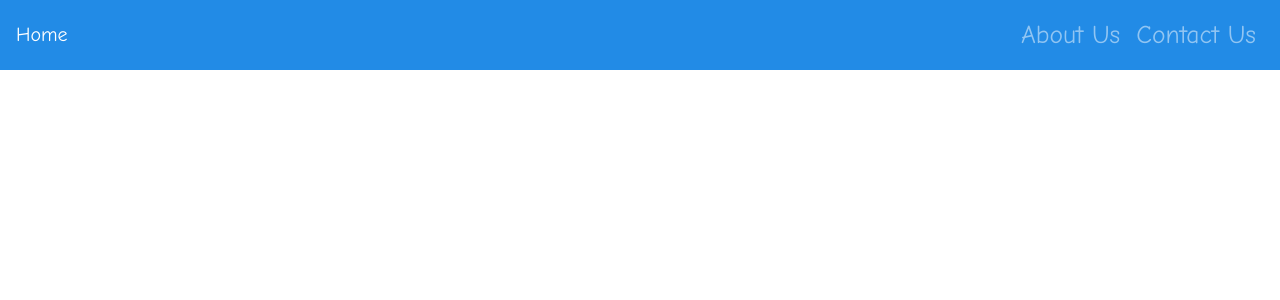
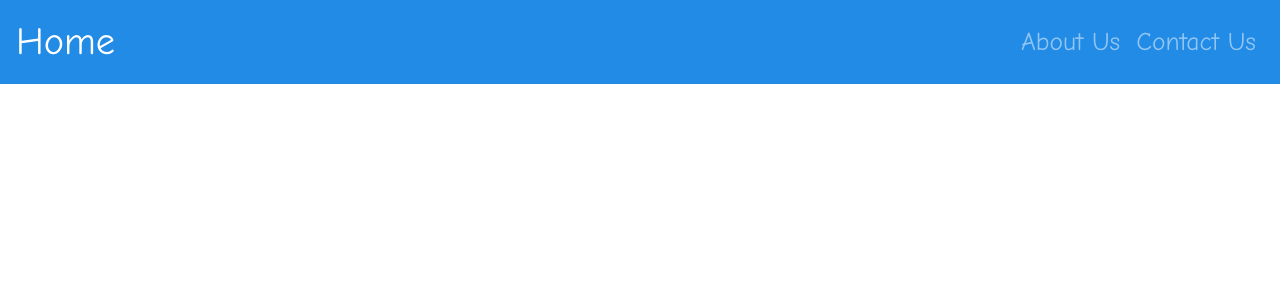
Before and after one commit to Bot-Academia/Grader, a Vue app: page / in a window 1280 px wide. Shown: the top 300 px of the page. Built offline with nearby package versions, Linux system fonts and the light colour scheme.

Commit message:
improved header

```diff
--- a/src/components/header.vue
+++ b/src/components/header.vue
@@ -2,7 +2,7 @@
 
     <div id=header>
   <b-navbar toggleable="lg" type="dark">
-    <b-navbar-brand href="#">Home</b-navbar-brand>
+    <b-navbar-brand href="#" id="navbar-brand">Home</b-navbar-brand>
 
     <b-navbar-toggle target="nav-collapse"></b-navbar-toggle>
 
@@ -32,4 +32,7 @@ export default {};
     font-family: 'Comic Neue', cursive;
     font-size: 2vw;
 }
+#navbar-brand{
+    font-size: 3vw;
+}
 </style>
```
